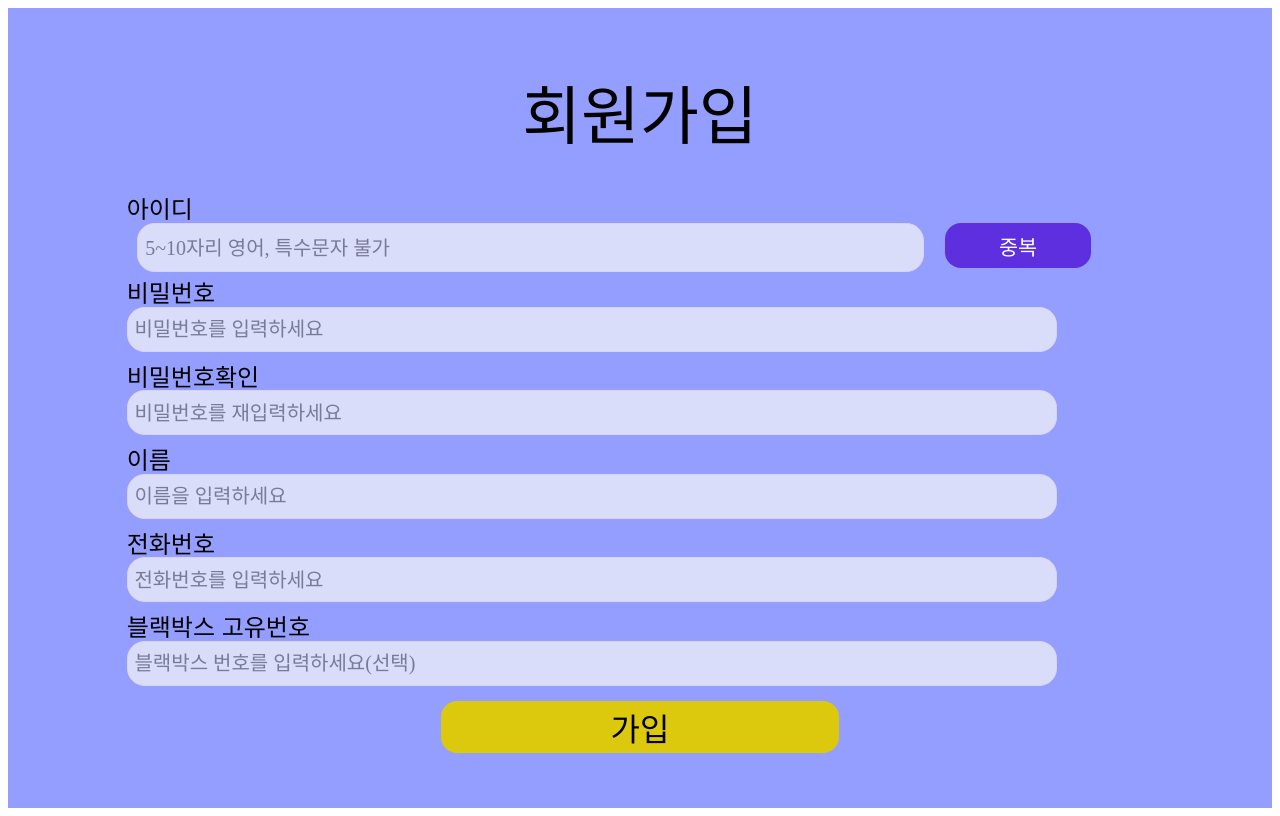
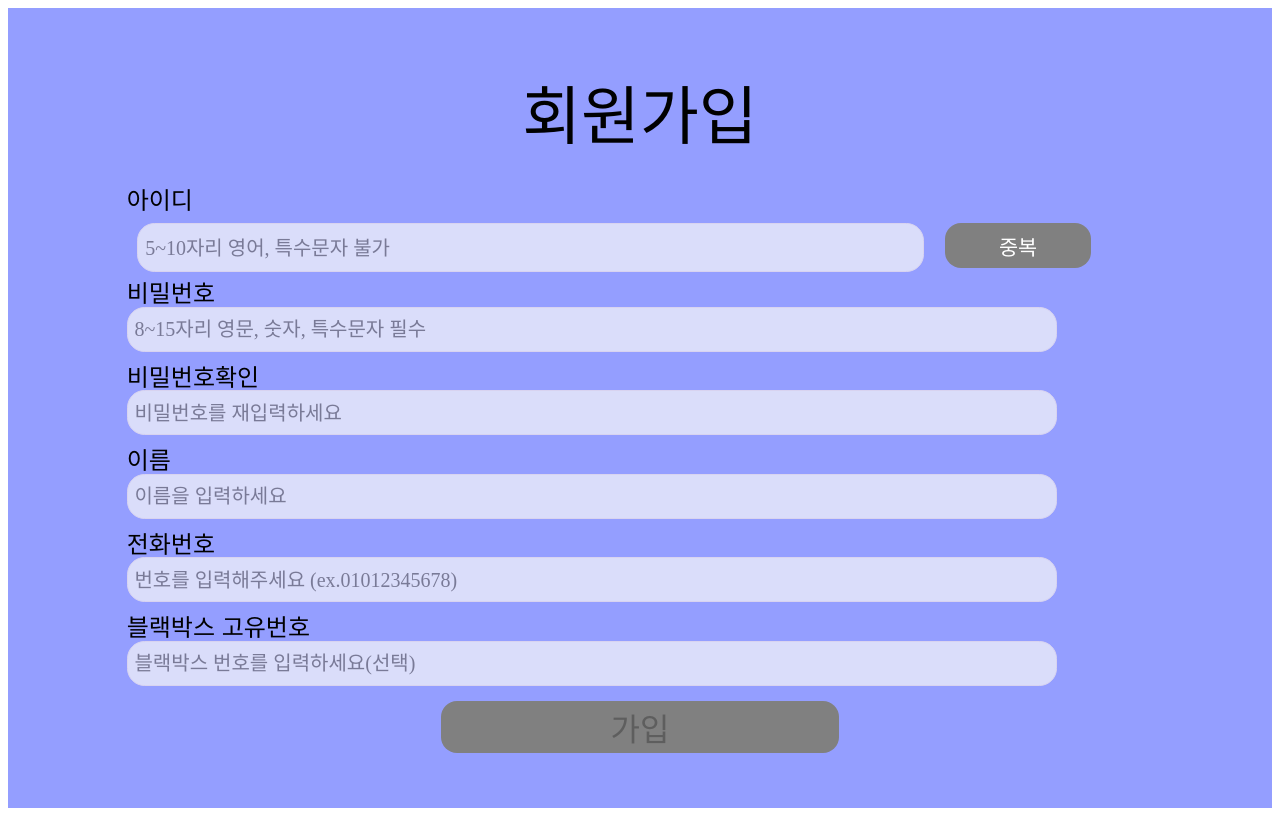
Before and after one commit to SeungYeopO/AI-PoteholeDetector, a React (Vite) app in the folder frontend/user/: page /SignUp in a window 1280 px wide. Built offline with nearby package versions, Linux system fonts and the light colour scheme; a web font is replaced by a local one.

Commit message:
feat:초기페이지, 로그인화면구성, 회원가입로직작성

```diff
--- a/frontend/user/dev-dist/sw.js
+++ b/frontend/user/dev-dist/sw.js
@@ -82,7 +82,7 @@ define(['./workbox-b5f7729d'], (function (workbox) { 'use strict';
     "revision": "3ca0b8505b4bec776b69afdba2768812"
   }, {
     "url": "index.html",
-    "revision": "0.gkduveshc48"
+    "revision": "0.7jbg26jahn"
   }], {});
   workbox.cleanupOutdatedCaches();
   workbox.registerRoute(new workbox.NavigationRoute(workbox.createHandlerBoundToURL("index.html"), {
--- a/frontend/user/src/component/SignUp.jsx
+++ b/frontend/user/src/component/SignUp.jsx
@@ -1,5 +1,6 @@
 import styled from "styled-components";
 import { useState, useEffect } from "react";
+import { useNavigate } from "react-router-dom";
 
 
 const Background = styled.div`
@@ -126,37 +127,142 @@ const Text = styled.div`
  display : flex;
  justify-content : left;
  align-items : center;
- font-size : 1.5rem;
- width : 60%;
+ font-size : ${(props) => props.fontSize || '1.5rem'};
+ width : ${(props) => props.width || '60%'};
  height : 40%;
+ margin-top : ${(props) => props.marginTop || '0rem'};
+ color : ${(props) => props.color || 'black'};
  /* background-color : gray; */
+`
+const TextBox = styled.div`
+  display : flex;
+  width : 80%;
+  height : 40%;
+
+
 `
 const SignUp = () => {
   const [userId, setUserId] = useState("");
   const [userPassword, setUserPassword] = useState("");
-  const [confirmPassword, setConfirmpassword] = useState(false);
-  const [validPassword, setValidPassword] = useState();
+  const [confirmPassword, setConfirmpassword] = useState("");
+  const [validPassword, setValidPassword] = useState(true);
   const [passwordMatch, setPasswordMatch] = useState(false);
-  const [validCheckId, setvalidCheckId] = useState();
+  const [validUserId, setValidUserId] = useState(true);
+  const [userName, setUserName] = useState("");
+  const [userPhoneNumber, setUserPhoneNumber] = useState("");
+  const [userBlackboxNumber, setUserBlackboxNumber] = useState("");
+  const [totalValid, setTotalValid] = useState(false);
+  const [doubleCheck, setDoubleCheck] = useState(false);
+  const [errorText, setErrorText] = useState('');
+  const navigate = useNavigate();
 
   const handleIdChange = (event) => {
-    console.log(' 아이디', event.target.value);
+    const id = event.target.value;
+    const regex = /^[a-zA-Z0-9]{5,10}$/;
+    setValidUserId(regex.test(id));
     setUserId(event.target.value);
   }
 
     const handlePasswordChange = (event) => {
       const password = event.target.value;
       const regex = /^(?=.*[a-zA-Z])(?=.*[0-9])(?=.*[!@#$%^&*()]).{8,15}$/;
-      setValidPassword(!regex.test(password));
+      setValidPassword(regex.test(password));
       setUserPassword(password);
     };
 
   const handleConfirmPasswordChange = (event) => {
-    console.log("비밀번호 확인:", event.target.value);
     setConfirmpassword(event.target.value);
     setPasswordMatch(event.target.value === userPassword);
-    console.log(event.target.value === userPassword);
+
   };
+
+  const handleNameChange = (event) => {
+    setUserName(event.target.value);
+    console.log('이름', event.target.value);
+  };
+
+  const handleNumberChange = (event) => {
+    setUserPhoneNumber(event.target.value);
+  };
+
+  const handleBlackboxNumberChange = (event) => {
+    setUserBlackboxNumber(event.target.value);
+  };
+
+  useEffect(() => {
+    setTotalValid(
+      userId.length > 0 &&
+        validUserId &&
+        userPassword.length > 0 &&
+        validPassword &&
+        passwordMatch &&
+        userName.length > 0 &&
+        userPhoneNumber.length > 10 &&
+        doubleCheck
+    );
+  }, [userId, validUserId, userPassword, validPassword, passwordMatch, userName, userPhoneNumber, doubleCheck]);
+
+  const gotoDoubleCheck = async () => {
+    console.log('click');
+    const userData = {
+      loginId : userId
+    };
+    try{
+      const response = await fetch("/api/users/duplicate-id", {
+        method : "POST",
+        headers : {
+          "Content-Type" : "application/json",
+        },
+        body : JSON.stringify(userData),
+      });
+      if (response.ok){
+        const responseData = await response.json();
+        console.log(responseData.result);
+        if(responseData.result){
+          setErrorText('사용 가능한 아이디입니다')
+          setDoubleCheck(true);
+          console.log('사용가능한 아이디')
+        } else{
+          setErrorText('이미 존재하는 아이디입니다')
+          setDoubleCheck(false);
+          console.log('이미 있는 아이디')
+        }
+      } else{
+        console.error('중복확인 실패');
+        console.log(userData);
+      }
+    } catch (error) {
+      console.error("오류발생", error);
+    }
+  };
+
+  const gotoSignup = async () => {
+    console.log('click');
+    const userData = {
+      loginId : userId,
+      password : userPassword,
+      userName : userName,
+      phoneNumber : userPhoneNumber
+    };
+    try {
+      const response = await fetch("/api/users", {
+        method : "POST",
+        headers : {
+          "Content-Type": "application/json",
+        },
+        body: JSON.stringify(userData),
+      });
+      if(response.ok){
+        const responseData = await response.json();
+        console.log('회원가입완료', responseData.result);
+        navigate('/login')
+      } else{
+        console.log('회원가입 실패');
+      }
+    } catch(error){
+      console.log('애러발생',error);
+    }
+}
 
   return (
     <Background>
@@ -165,36 +271,41 @@ const SignUp = () => {
         <Content>
           <UserBox>
           <Box>
-              <Text>아이디</Text>
+              <TextBox>
+                <Text width="30%">아이디</Text>
+                <Text width="65%" style={{color : doubleCheck ? 'green' : 'red'}} fontSize="1.2rem" marginTop ="1rem">{errorText}</Text>
+              </TextBox>
               <IdBox>
-                <Input onChange={handleIdChange} type="text" placeholder="5~10자리 영어, 특수문자 불가" width="80%" height="100%"></Input>
-                <DoubleChekcBtn>중복</DoubleChekcBtn>
+                <Input style={{border : validUserId || userId.length === 0 ? "solid 1px #F5EAEA" : "solid 4px red" }} onChange={handleIdChange} type="text" placeholder="5~10자리 영어, 특수문자 불가" width="80%" height="100%"></Input>
+                <DoubleChekcBtn  style={{ backgroundColor: validUserId && userId.length > 0 ? "green" : "gray" }} disabled={validUserId && userId.length > 0} onClick={gotoDoubleCheck}>중복</DoubleChekcBtn>
               </IdBox>
             </Box>
             <Box>
               <Text>비밀번호</Text>
-              <Input onChage={handlePasswordChange} type="password" placeholder="비밀번호를 입력하세요"></Input>
+              <Input style={{border : validPassword || userPassword.length === 0 ? "solid 1px #F5EAEA" : "solid 4px red" }}  onChange={handlePasswordChange} type="password" placeholder="8~15자리 영문, 숫자, 특수문자 필수"></Input>
             </Box>
             <Box>
               <Text>비밀번호확인</Text>
-              <Input onChange={handleConfirmPasswordChange} type="password" placeholder="비밀번호를 재입력하세요"></Input>
+              <Input style={{border : passwordMatch || confirmPassword.length === 0 ? "solid 1px #F5EAEA" : "solid 4px red" }} onChange={handleConfirmPasswordChange} type="password" placeholder="비밀번호를 재입력하세요"></Input>
             </Box>
             <Box>
               <Text>이름</Text>
-              <Input placeholder="이름을 입력하세요"></Input>
+              <Input onChange={handleNameChange} placeholder="이름을 입력하세요"></Input>
             </Box>
 
             <Box>
               <Text>전화번호</Text>
-              <Input placeholder="전화번호를 입력하세요"></Input>
+              <Input onChange={handleNumberChange} placeholder="번호를 입력해주세요 (ex.01012345678)"></Input>
             </Box>
 
             <Box>
               <Text>블랙박스 고유번호</Text>
-              <Input placeholder="블랙박스 번호를 입력하세요(선택)"></Input>
+              <Input onChange={handleBlackboxNumberChange} placeholder="블랙박스 번호를 입력하세요(선택)"></Input>
             </Box>
           </UserBox>
-          <SubmitBtn>가입</SubmitBtn>
+          <SubmitBtn onClick={gotoSignup} style={{ backgroundColor: totalValid ? "green" : "gray" }} disabled={!totalValid}>
+            가입
+          </SubmitBtn>
         </Content>
       </Container>
 
```
